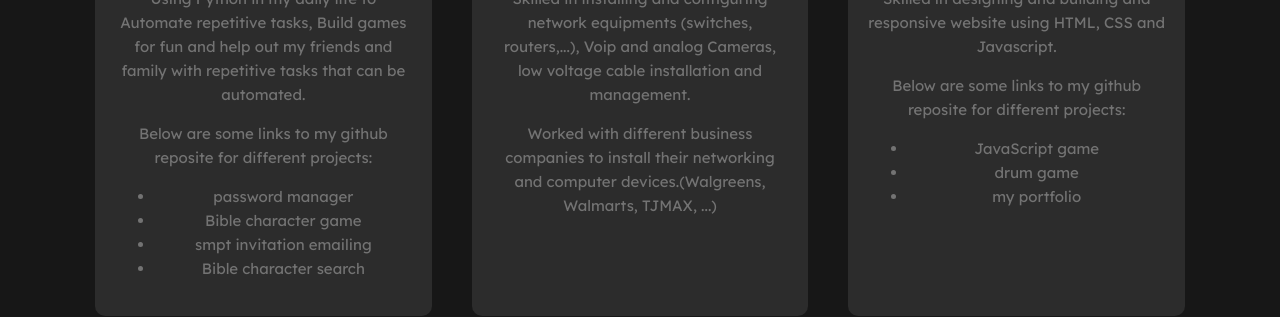
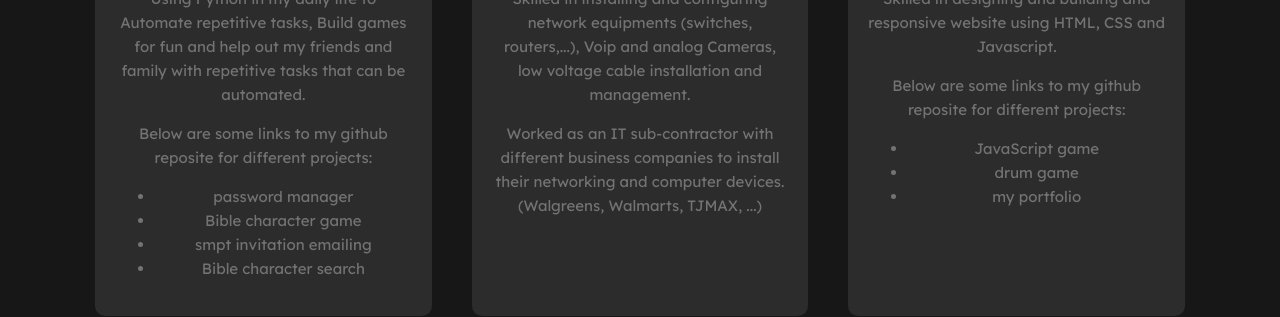
Before and after one commit to webdeveden/sec-portfolio, a plain HTML site: page index.html in a window 1280 px wide. Shown: the part 2800-3117 px from the top of the page. Drawn offline with nearby package versions, Linux system fonts and the light colour scheme.

Commit message:
update my IT experience including  my subcontacting job

```diff
--- a/index.html
+++ b/index.html
@@ -234,8 +234,9 @@
             installation and management.
           </p>
           <p>
-            Worked with different business companies to install their networking
-            and computer devices.&lpar;Walgreens, Walmarts, TJMAX, ...&rpar;
+            Worked as an IT sub-contractor with different business companies to
+            install their networking and computer devices.&lpar;Walgreens,
+            Walmarts, TJMAX, ...&rpar;
           </p>
         </article>
         <article class="hero__box">
```
